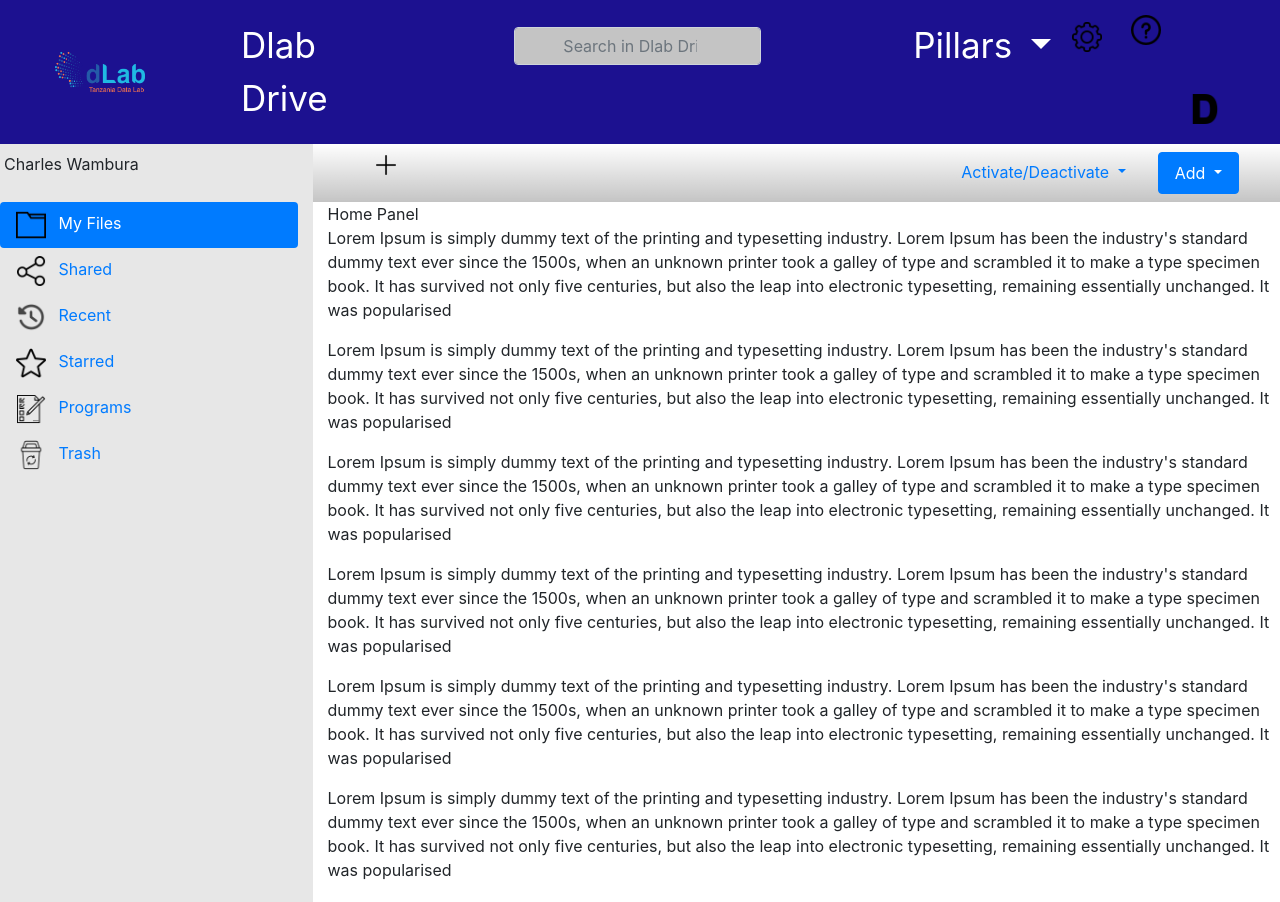
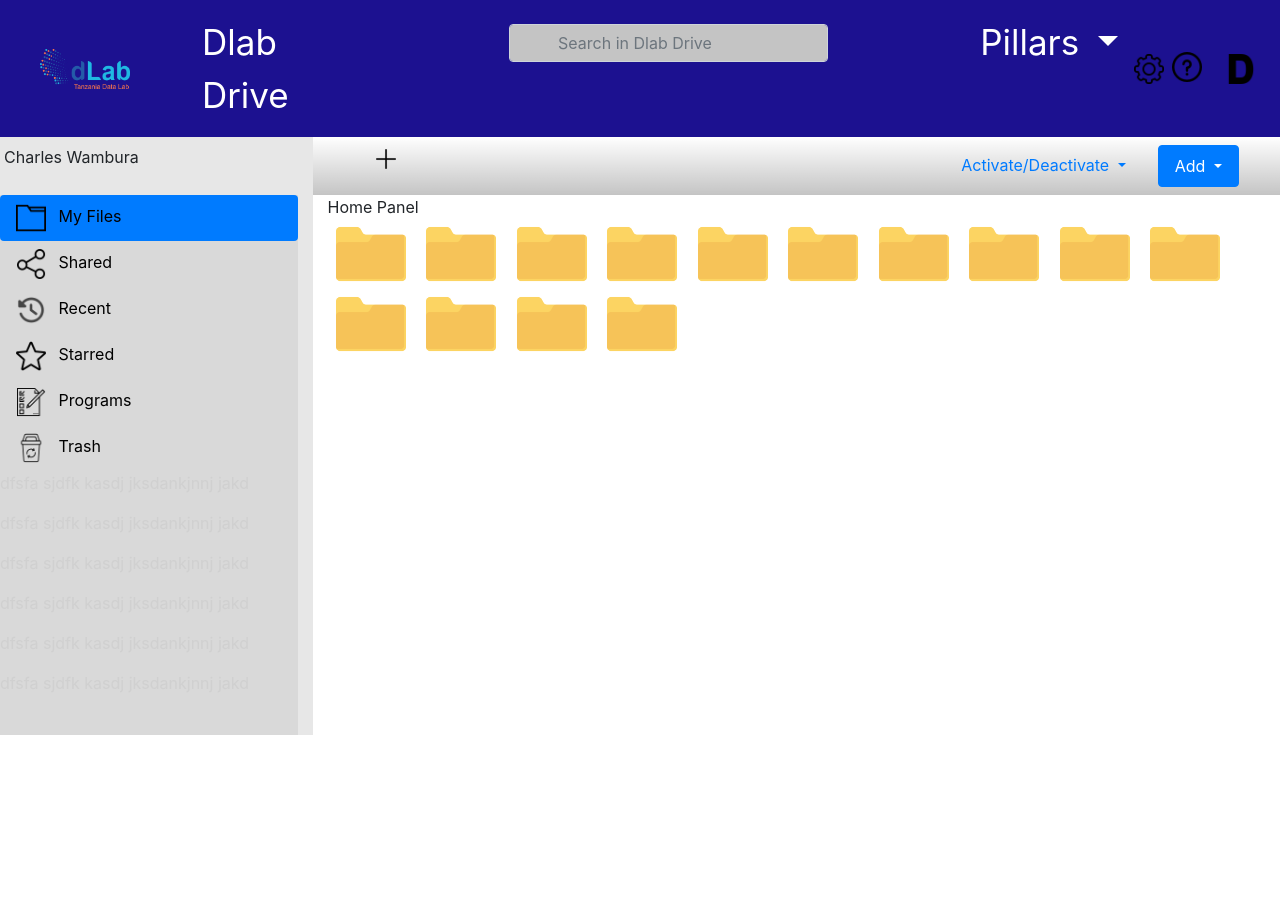
Before and after one commit to CymonMachera/Dlab-Ddrive, a Django app: page /home in a window 1280 px wide. After the commit the page ends 735 px from the top, so only its background shows below. Run offline with Django 3.2, Linux system fonts and the light colour scheme.

Commit message:
improved login and home

```diff
--- a/static/css/homePage.css
+++ b/static/css/homePage.css
@@ -31,10 +31,15 @@
     /* overflow-y: scroll; */
     overflow-x: hidden;
 
+    background: rgba(196, 196, 196, 0.4);
+
 }
 .afterLeftNav{
     max-height: 700px;
     background: rgba(196, 196, 196, 0.4);
+    /* text-indent: 100%; */
+    color: rgba(196, 196, 196, 0.4);
+
 }
 .searchTop{
     width: 400px !important;
@@ -54,3 +59,14 @@
     border-radius: 50px;
 
 }
+
+.dropdownRightCorner{
+    background-color: red;
+    /* margin-right: 50px;
+    width: 100px;
+ */
+}
+
+.linkLeftNav{
+    color: #000000
+}
--- a/templates/homePage.html
+++ b/templates/homePage.html
@@ -16,8 +16,8 @@
     <!-- navigation -->
 
 
-      <div class="container-fluid navBrandTop ">
-      <nav class="navbar navbar-expand-lg navbar-light ">
+
+      <nav class="navbar navbar-expand-lg navbar-light navBrandTop">
           <a class="navbar-brand " href="#">
               <img src="{% static 'images/dLab_main logo.png' %}" class="mx-4" width="90" height="40" alt="" loading="lazy">
             </a>
@@ -27,7 +27,7 @@
 
           <div class="collapse navbar-collapse" id="navbarSupportedContent">
             <ul class="navbar-nav mr-auto">
-              <li class="nav-item active ml-5 mr-5 ">
+              <li class="nav-item active ml-4 mr-5 ">
                 <a class="nav-link text-dlab" href="#"> <span class="text-white  ">  Dlab Drive</span><span class="sr-only">(current)</span></a>
               </li>
               <li class="nav-item mx-5 " >
@@ -53,56 +53,42 @@
 
             <!-- Ttems To the right corner  -->
             <ul class="navbar-nav">
-              <li class="nav-item mr-auto">
-
-
-
-                  <div class="dropdown">
-                      <button class="btn " type="button" id="dropdownMenuButton" data-toggle="dropdown" aria-haspopup="true" aria-expanded="false">
-                        <a class="navbar-brand" href="#">
+             <li class="nav-item mr-right dropdown">
+        <a class="nav-link nav-brand " href="#" id="navbarDropdown" role="button" data-toggle="dropdown" aria-haspopup="true" aria-expanded="false">
                            <img src="{% static 'images/settings.png' %}" width="30" height="30" alt="" loading="lazy">
         </a>
-                      </button>
-                      <div class="dropdown-menu" aria-labelledby="dropdownMenuButton">
+        <div class="dropdown-menu" aria-labelledby="navbarDropdown">
           <a class="dropdown-item" href="#">Action</a>
           <a class="dropdown-item" href="#">Another action</a>
+          <div class="dropdown-divider"></div>
           <a class="dropdown-item" href="#">Something else here</a>
         </div>
-                  </div>
-
       </li>
           <li class="nav-item ">
-
 
                   <a class="navbar-brand" href="#">
                   <img src="{% static 'images/information.png' %}" width="30" height="30" alt="" loading="lazy">
                   </a>
 
           </li>
-          <li class="nav-item">
-              <a class="navbar-brand" href="#">
+         <li class="nav-item dropdown">
+         <a class="nav-link nav-brand " href="#" id="navbarDropdown" role="button" data-toggle="dropdown" aria-haspopup="true" aria-expanded="false">
 
-                  <div class="dropdown ">
-                      <button class="btn" type="button" id="dropdownMenuButton" data-toggle="dropdown" aria-haspopup="true" aria-expanded="false">
-                        <a class="navbar-brand" href="#">
                   <img src="{% static 'images/d.png' %}" width="30" height="30" alt="" loading="lazy">
                   </a>
-                      </button>
-                      <div class="dropdown-menu" aria-labelledby="dropdownMenuButton">
+        <div class="dropdown-menu dropdown-menu-right dropdownRightCorner" aria-labelledby="navbarDropdown">
           <a class="dropdown-item" href="#">Action</a>
           <a class="dropdown-item" href="#">Another action</a>
+          <div class="dropdown-divider"></div>
           <a class="dropdown-item" href="#">Something else here</a>
         </div>
-                  </div>
+      </li>
 
-                  </a>
-
-          </li>
           </ul>
 
           </div>
         </nav>
-      </div>
+
         <!-- end navigation -->
 
 
@@ -154,31 +140,38 @@
   </div>
 
         <div class="row " data-widget="tab-slider">
-          <div class="col-3 bgBodyTopRow ">
-            <div class="nav flex-column nav-pills leftNav" id="v-pills-tab" role="tablist" aria-orientation="vertical">
+          <div class="col-3 bgBodyTopRow afterLeftNav mr-0 ">
+            <div class="nav flex-column nav-pills leftNav " id="v-pills-tab" role="tablist" aria-orientation="vertical">
               <a class="nav-link active" id="v-pills-home-tab" data-toggle="pill" href="#v-pills-home" role="tab" aria-controls="v-pills-home" aria-selected="true">
                 <img src="{% static 'images/folderNormal.png' %}" width="30" height="30" alt="" loading="lazy">
-                <span class="pl-2">My Files</span> </a>
+                <span class="pl-2  linkLeftNav">My Files</span> </a>
               <a class="nav-link " id="v-pills-profile-tab" data-toggle="pill" href="#v-pills-profile" role="tab" aria-controls="v-pills-profile" aria-selected="false">
                 <img src="{% static 'images/share.png' %}" width="30" height="30" alt="" loading="lazy">
-                <span class="pl-2">Shared</span> </a>
+                <span class="pl-2 linkLeftNav">Shared</span> </a>
               <a class="nav-link" id="v-pills-messages-tab" data-toggle="pill" href="#v-pills-messages" role="tab" aria-controls="v-pills-messages" aria-selected="false">
                 <img src="{% static 'images/recent.png' %}" width="30" height="30" alt="" loading="lazy">
-                <span class="pl-2">Recent</span> </a>
+                <span class="pl-2 linkLeftNav">Recent</span> </a>
               <a class="nav-link" id="v-pills-settings-tab" data-toggle="pill" href="#v-pills-settings" role="tab" aria-controls="v-pills-settings" aria-selected="false">
                 <img src="{% static 'images/star.png' %}" width="30" height="30" alt="" loading="lazy">
-                <span class="pl-2">Starred</span> </a>
+                <span class="pl-2 linkLeftNav">Starred</span> </a>
               <a class="nav-link" id="v-pills-settings-tab" data-toggle="pill" href="#v-pills-settings" role="tab" aria-controls="v-pills-settings" aria-selected="false">
                 <img src="{% static 'images/programs.png' %}" width="30" height="30" alt="" loading="lazy">
-                <span class="pl-2">Programs</span> </a>
+                <span class="pl-2 linkLeftNav">Programs</span> </a>
               <a class="nav-link" id="v-pills-settings-tab" data-toggle="pill" href="#v-pills-settings" role="tab" aria-controls="v-pills-settings" aria-selected="false">
                 <img src="{% static 'images/dustbin.png' %}" width="30" height="30" alt="" loading="lazy">
-                <span class="pl-2">Trash</span> </a>
+                <span class="pl-2 linkLeftNav">Trash</span> </a>
 
             </div>
             <div class="afterLeftNav">
+           <p>dfsfa  sjdfk kasdj jksdankjnnj jakd</p>
+            <p>dfsfa  sjdfk kasdj jksdankjnnj jakd</p>
+             <p>dfsfa  sjdfk kasdj jksdankjnnj jakd</p>
+              <p>dfsfa  sjdfk kasdj jksdankjnnj jakd</p>
+               <p>dfsfa  sjdfk kasdj jksdankjnnj jakd</p>
+                <p>dfsfa  sjdfk kasdj jksdankjnnj jakd</p>
 
 
+&nbsp;
             </div>
           </div>
           <div class="col-9  content">
@@ -190,47 +183,21 @@
               <div class="tab-pane fade" id="v-pills-messages" role="tabpanel" aria-labelledby="v-pills-messages-tab">Messages Panel</div>
               <div class="tab-pane fade" id="v-pills-settings" role="tabpanel" aria-labelledby="v-pills-settings-tab">Settings Panel</div>
             </div>
-            <p>
-            Lorem Ipsum is simply dummy text of the printing and typesetting industry. Lorem Ipsum has been the industry's standard dummy text ever since the 1500s, when an unknown printer took a galley of type and scrambled it to make a type specimen book. It has survived not only five centuries, but also the leap into electronic typesetting, remaining essentially unchanged. It was popularised
+            <img class="mx-2" src="{% static 'images/folder.png' %}" width="70" height="70" alt="" loading="lazy">
+             <img class="mx-2" src="{% static 'images/folder.png' %}" width="70" height="70" alt="" loading="lazy">
+               <img class="mx-2" src="{% static 'images/folder.png' %}" width="70" height="70" alt="" loading="lazy">
+                 <img class="mx-2" src="{% static 'images/folder.png' %}" width="70" height="70" alt="" loading="lazy">
+                   <img class="mx-2" src="{% static 'images/folder.png' %}" width="70" height="70" alt="" loading="lazy">
+                     <img class="mx-2" src="{% static 'images/folder.png' %}" width="70" height="70" alt="" loading="lazy">
+                       <img class="mx-2" src="{% static 'images/folder.png' %}" width="70" height="70" alt="" loading="lazy">
+                         <img class="mx-2" src="{% static 'images/folder.png' %}" width="70" height="70" alt="" loading="lazy">
+                          <img class="mx-2" src="{% static 'images/folder.png' %}" width="70" height="70" alt="" loading="lazy">
+             <img class="mx-2" src="{% static 'images/folder.png' %}" width="70" height="70" alt="" loading="lazy">
+               <img class="mx-2" src="{% static 'images/folder.png' %}" width="70" height="70" alt="" loading="lazy">
+                 <img class="mx-2" src="{% static 'images/folder.png' %}" width="70" height="70" alt="" loading="lazy">
+                   <img class="mx-2" src="{% static 'images/folder.png' %}" width="70" height="70" alt="" loading="lazy">
+                     <img class="mx-2" src="{% static 'images/folder.png' %}" width="70" height="70" alt="" loading="lazy">
 
-            </p>
-            <p>
-            Lorem Ipsum is simply dummy text of the printing and typesetting industry. Lorem Ipsum has been the industry's standard dummy text ever since the 1500s, when an unknown printer took a galley of type and scrambled it to make a type specimen book. It has survived not only five centuries, but also the leap into electronic typesetting, remaining essentially unchanged. It was popularised
-
-            </p>
-            <p>
-            Lorem Ipsum is simply dummy text of the printing and typesetting industry. Lorem Ipsum has been the industry's standard dummy text ever since the 1500s, when an unknown printer took a galley of type and scrambled it to make a type specimen book. It has survived not only five centuries, but also the leap into electronic typesetting, remaining essentially unchanged. It was popularised
-
-            </p>
-            <p>
-            Lorem Ipsum is simply dummy text of the printing and typesetting industry. Lorem Ipsum has been the industry's standard dummy text ever since the 1500s, when an unknown printer took a galley of type and scrambled it to make a type specimen book. It has survived not only five centuries, but also the leap into electronic typesetting, remaining essentially unchanged. It was popularised
-
-            </p><p>
-            Lorem Ipsum is simply dummy text of the printing and typesetting industry. Lorem Ipsum has been the industry's standard dummy text ever since the 1500s, when an unknown printer took a galley of type and scrambled it to make a type specimen book. It has survived not only five centuries, but also the leap into electronic typesetting, remaining essentially unchanged. It was popularised
-
-            </p><p>
-            Lorem Ipsum is simply dummy text of the printing and typesetting industry. Lorem Ipsum has been the industry's standard dummy text ever since the 1500s, when an unknown printer took a galley of type and scrambled it to make a type specimen book. It has survived not only five centuries, but also the leap into electronic typesetting, remaining essentially unchanged. It was popularised
-
-            </p>
-            <p>
-            Lorem Ipsum is simply dummy text of the printing and typesetting industry. Lorem Ipsum has been the industry's standard dummy text ever since the 1500s, when an unknown printer took a galley of type and scrambled it to make a type specimen book. It has survived not only five centuries, but also the leap into electronic typesetting, remaining essentially unchanged. It was popularised
-
-            </p>
-            <p>
-            Lorem Ipsum is simply dummy text of the printing and typesetting industry. Lorem Ipsum has been the industry's standard dummy text ever since the 1500s, when an unknown printer took a galley of type and scrambled it to make a type specimen book. It has survived not only five centuries, but also the leap into electronic typesetting, remaining essentially unchanged. It was popularised
-
-            </p>
-            <p>
-            Lorem Ipsum is simply dummy text of the printing and typesetting industry. Lorem Ipsum has been the industry's standard dummy text ever since the 1500s, when an unknown printer took a galley of type and scrambled it to make a type specimen book. It has survived not only five centuries, but also the leap into electronic typesetting, remaining essentially unchanged. It was popularised
-
-            </p>
-            <p>
-            Lorem Ipsum is simply dummy text of the printing and typesetting industry. Lorem Ipsum has been the industry's standard dummy text ever since the 1500s, when an unknown printer took a galley of type and scrambled it to make a type specimen book. It has survived not only five centuries, but also the leap into electronic typesetting, remaining essentially unchanged. It was popularised
-
-            </p><p>
-            Lorem Ipsum is simply dummy text of the printing and typesetting industry. Lorem Ipsum has been the industry's standard dummy text ever since the 1500s, when an unknown printer took a galley of type and scrambled it to make a type specimen book. It has survived not only five centuries, but also the leap into electronic typesetting, remaining essentially unchanged. It was popularised
-
-            </p>
           </div>
         </div>
 
```
Also changed, not shown: static/css/signin.css (+20 -1 lines), templates/login.html (+9 -8 lines). Lines whose indentation alone changed are shown as unchanged.
